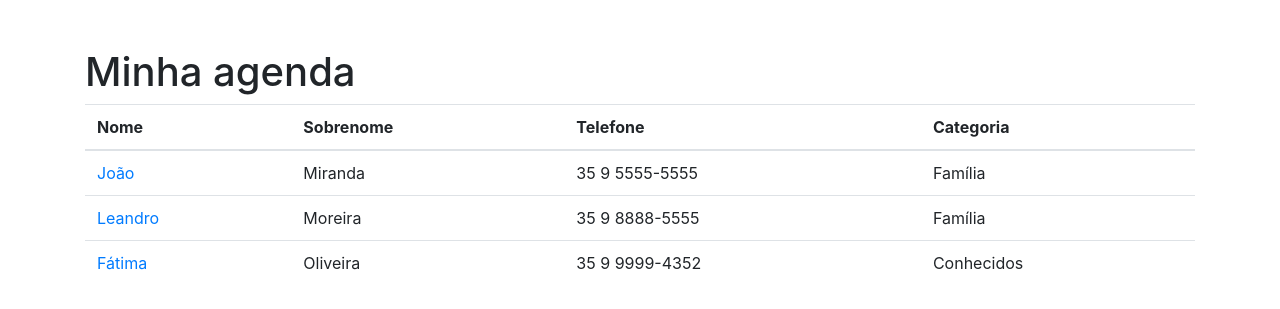
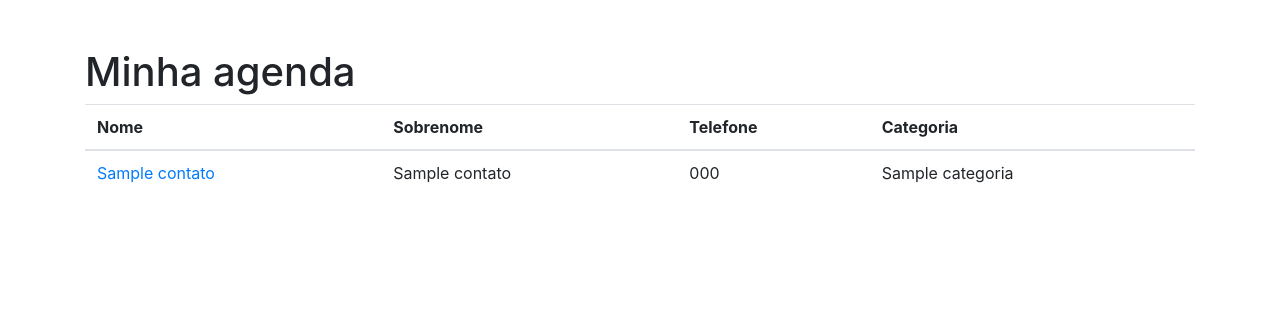
Before and after one commit to DanielC17/Agenda_Django, a Django app: page / in a window 1280 px wide. Shown: the part 56-365 px from the top of the page. Run offline with Django 4.2, Linux system fonts and the light colour scheme; tables that the repository leaves empty hold one stand-in row (values such as "Sample post"); some libraries are stand-ins or nearby versions.

Commit message:
exibindo todos  meus contatos da minha base da dados

```diff
--- a/contatos/templates/contatos/index.html
+++ b/contatos/templates/contatos/index.html
@@ -15,30 +15,18 @@
             </tr>
         </thead>
         <tbody>
+            {% for contato in contatos %}
             <tr>
+
                 <td>
-                    <a href="#"> João</a>
+                    <a href="#"> {{contato.nome}}</a>
                 </td>
-                <td>Miranda</td>
-                <td>35 9 5555-5555</td>
-                <td>Família</td>
+                <td>{{contato.sobrenome}}</td>
+                <td>{{contato.telefone}}</td>
+                <td>{{contato.categoria}}</td>
+
             </tr>
-            <tr>
-                <td>
-                    <a href="#"> Leandro</a>
-                </td>
-                <td>Moreira</td>
-                <td>35 9 8888-5555</td>
-                <td>Família</td>
-            </tr>
-            <tr>
-                <td>
-                    <a href="#"> Fátima</a>
-                </td>
-                <td>Oliveira</td>
-                <td>35 9 9999-4352</td>
-                <td>Conhecidos</td>
-            </tr>
+            {% endfor %}
         </tbody>
     </table>
 {% endblock %}
--- a/contatos/views.py
+++ b/contatos/views.py
@@ -1,6 +1,9 @@
+import imp
 from django.shortcuts import render
+from .models import Contato
 
 # Create your views here.
 
 def index(request):
-    return render(request, 'contatos/index.html')
+    contatos = Contato.objects.all() #selecionando os dados da minha base de dados.
+    return render(request, 'contatos/index.html', {'contatos': contatos})
```
Also changed, not shown: contatos/admin.py (+9 -1 lines).
